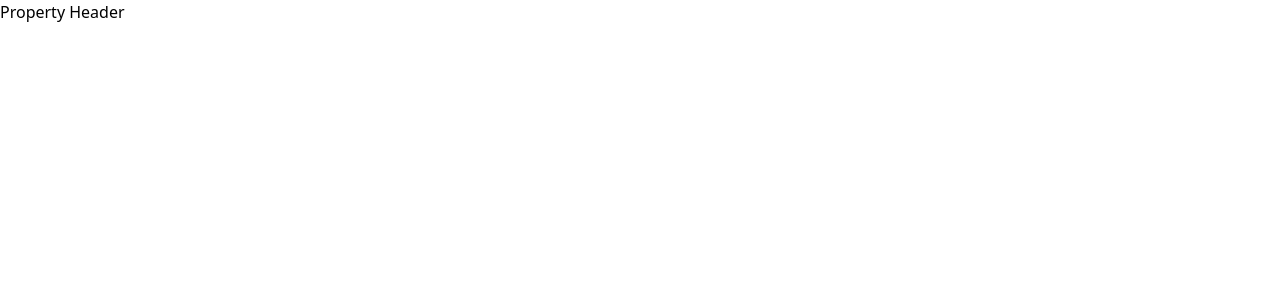
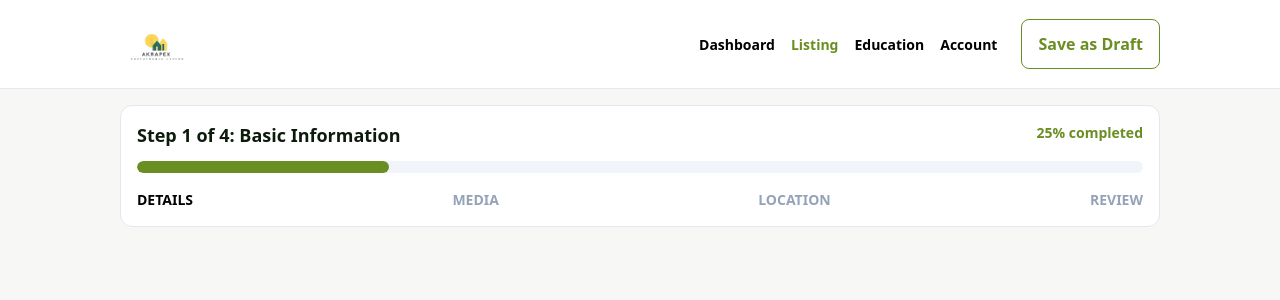
Before and after one commit to Akrapex/BRIVV-PROJECT, a React (Vite) app in the folder Brivv/: page /add-new-property in a window 1280 px wide. Shown: the top 300 px of the page. Built offline with nearby package versions, Linux system fonts and the light colour scheme.

Commit message:
Added the progress bar

```diff
--- a/Brivv/src/Properties.tsx
+++ b/Brivv/src/Properties.tsx
@@ -1,9 +1,21 @@
+import ProgressBar from "./components/ProgressBar";
 import PropertiesHeader from "./components/PropertiesHeader";
+
+const propertyDataSteps = [
+  "Basic Information",
+  "Media Gallery",
+  "Location",
+  "Review",
+];
 
 export default function Properties() {
   return (
-    <section>
+    <section className="bg-[#f7f8f6] min-h-screen">
       <PropertiesHeader />
+
+      <main className="px-30 py-4">
+        <ProgressBar />
+      </main>
     </section>
   );
 }
--- /dev/null
+++ b/Brivv/src/components/ProgressBar.tsx
@@ -0,0 +1,27 @@
+function ProgressBar() {
+  return (
+    <div className="p-4 bg-white border border-tertiary rounded-xl">
+      <div className="flex justify-between mb-3">
+        <h1 className="text-[18px] font-bold text-[#0D1B0D]">
+          Step 1 of 4: Basic Information
+        </h1>
+        <p className="text-[#6B8E23] text-[14px] font-bold">25% completed</p>
+      </div>
+      {/* Progress */}
+      <div className="w-full h-3 rounded-xl bg-[#F1F5F9] mb-4 overflow-hidden">
+        <span className="block h-full w-[25%] bg-[#6B8E23] rounded-xl transition duration-300"></span>
+      </div>
+
+      <div className="flex justify-between">
+        <span className="text-[14px] font-semibold text[#4C9A4C]">DETAILS</span>
+        <span className="text-[14px] font-semibold text-[#94A3B8]">MEDIA</span>
+        <span className="text-[14px] font-semibold text-[#94A3B8]">
+          LOCATION
+        </span>
+        <span className="text-[14px] font-semibold text-[#94A3B8]">REVIEW</span>
+      </div>
+    </div>
+  );
+}
+
+export default ProgressBar;
--- a/Brivv/src/components/PropertiesHeader.tsx
+++ b/Brivv/src/components/PropertiesHeader.tsx
@@ -1,7 +1,20 @@
 function PropertiesHeader() {
   return (
-    <header>
-      <h1>Property Header</h1>
+    <header className="px-30 py-2 flex items-center gap-6 bg-white border-b border-tertiary">
+      <img src="/images/logo.png" alt="" className="w-18    " />
+
+      <nav className="ml-auto flex gap-4">
+        <a className="text-[14px] font-semibold cursor-pointer">Dashboard</a>
+        <a className="text-[14px] font-semibold cursor-pointer text-[#6B8E23]">
+          Listing
+        </a>
+        <a className="text-[14px] font-semibold cursor-pointer">Education</a>
+        <a className="text-[14px] font-semibold cursor-pointer">Account</a>
+      </nav>
+
+      <button className="py-3 px-4 border border-[#6B8E23] text[14px] font-bold text-[#6B8E23] rounded-lg cursor-pointer">
+        Save as Draft
+      </button>
     </header>
   );
 }
```
